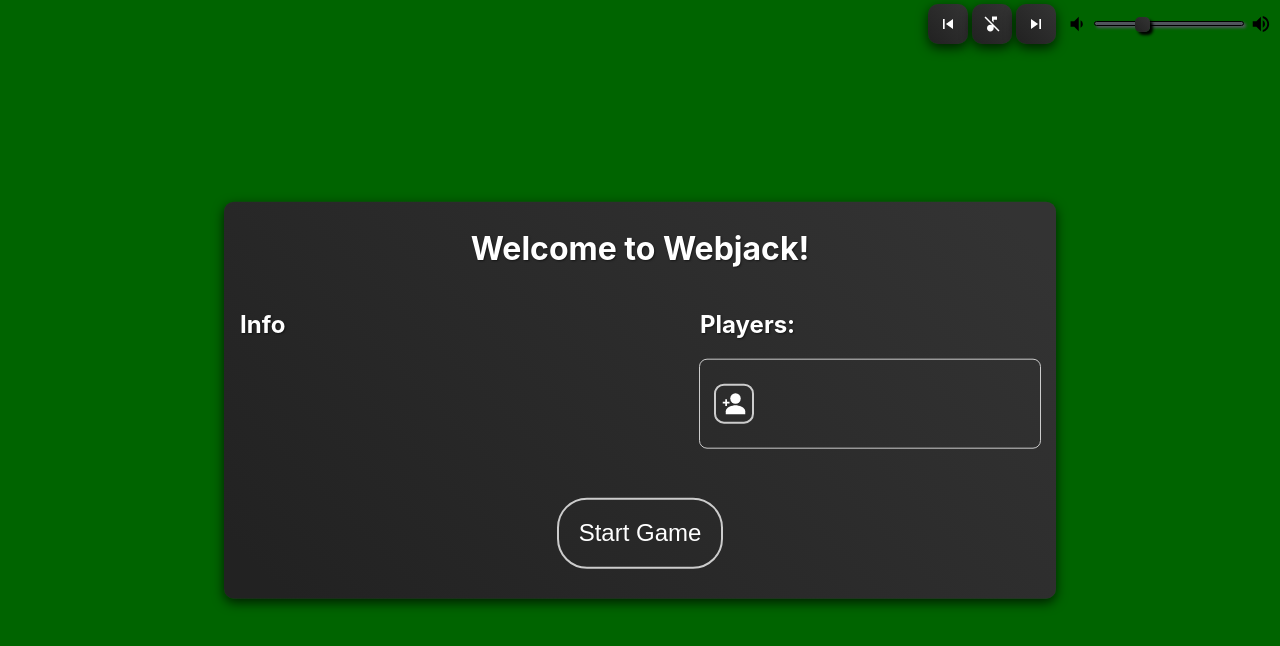
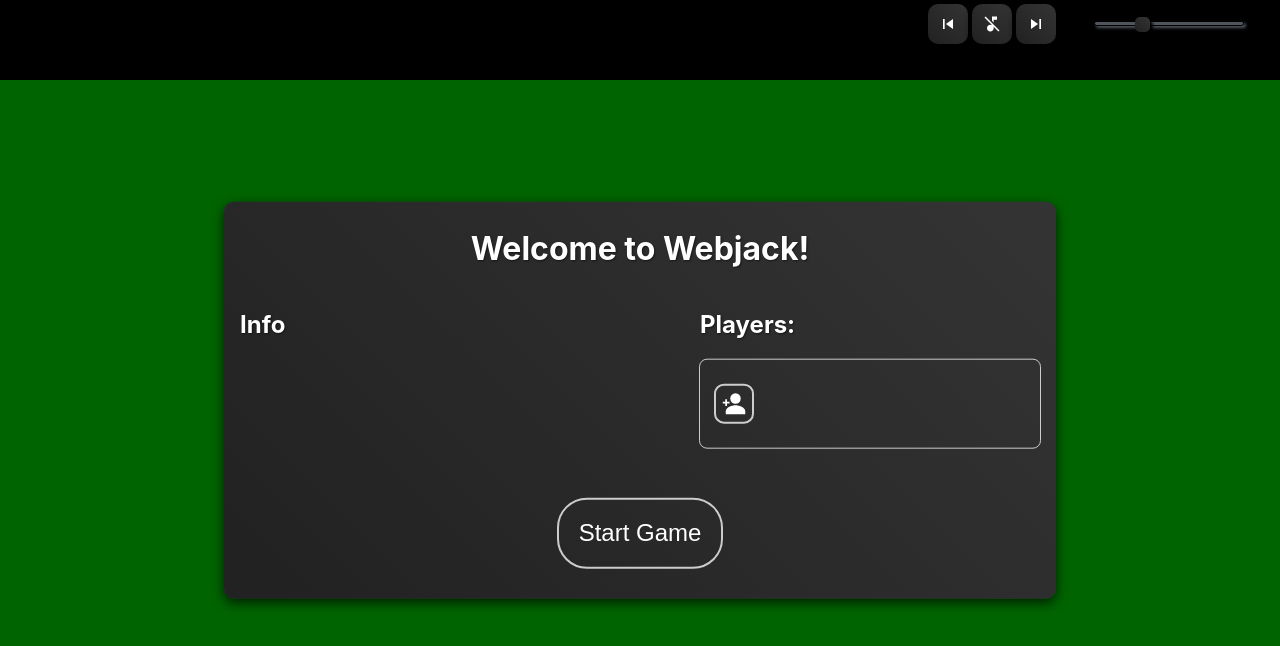
Before and after one commit to olibejak/webjack, a React (Create React App) app: page / in a window 1280 px wide. Shown: the top 646 px of the page. Built offline with nearby package versions, Linux system fonts and the light colour scheme.

Commit message:
Welcome Board styles

```diff
--- a/src/App.tsx
+++ b/src/App.tsx
@@ -1,8 +1,9 @@
 import React, { useState, useEffect } from 'react';
 import './App.css';
 import WelcomeForm from "./Components/WelcomeBoard/WelcomeBoard";
-import Board from "./Components/Board";
+import Board from "./Components/Board/Board";
 import BackgroundMusic from "./Components/BackgroundMusic/BackgroundMusic";
+import Navbar from "./Components/Navbar/Navbar";
 import {v4 as uuidv4} from "uuid";
 
 function App() {
@@ -52,7 +53,8 @@ function App() {
   }, [gameStarted]);
 
   return (
-      <div>
+      <>
+        <Navbar/>
           <BackgroundMusic />
         {/* Conditionally render either WelcomeForm or Board based on gameStarted state */}
         {gameStarted ? (
@@ -63,7 +65,7 @@ function App() {
         ) : (
             <WelcomeForm onStartGame={handleStartGame}/>
         )}
-      </div>
+      </>
   );
   // return <WelcomeBoardPlayerCard name={"Jakub"} chipBalance={100}></WelcomeBoardPlayerCard>;
 }
--- a/src/Components/BackgroundMusic/BackgroundMusic.css
+++ b/src/Components/BackgroundMusic/BackgroundMusic.css
@@ -39,7 +39,31 @@
     align-items: center;
 }
 
-.volume-changer > * {
+.volume-changer svg {
     margin: 0.2em;
     font-size: 2em;
 }
+
+.music-button:hover {
+    /*background: linear-gradient(45deg, #333 5%, #222 95%);*/
+    box-shadow: 0 5px 12px rgba(0, 0, 0, 0.7);
+}
+
+/*Background Music*/
+.background-music {
+    display: flex;
+    flex-direction: row;
+    align-items: center;
+    justify-content: right;
+    /*border: 2px solid #ccc;*/
+}
+
+.background-music > * {
+    margin: 0.1em;
+}
+
+.volume-changer {
+    display: flex;
+    flex-direction: row;
+    align-items: center;
+}
--- /dev/null
+++ b/src/Components/Navbar/Navbar.css
@@ -0,0 +1,8 @@
+nav {
+
+    position: fixed;
+    background: black;
+    height: 5em;
+    width: 100%;
+    top: 0;
+}
--- /dev/null
+++ b/src/Components/Navbar/Navbar.tsx
@@ -0,0 +1,11 @@
+import "./Navbar.css"
+import BackgroundMusic from "../BackgroundMusic/BackgroundMusic";
+
+export default function Navbar() {
+    return (
+        <nav>
+            <BackgroundMusic/>
+
+        </nav>
+    );
+}
--- /dev/null
+++ b/src/Components/Sidebar/SideBar.css
@@ -0,0 +1,3 @@
+#side-bar {
+    z-index: 1;
+}
--- a/src/Components/WelcomeBoard/WelcomeBoardPlayerCard.tsx
+++ b/src/Components/WelcomeBoard/WelcomeBoardPlayerCard.tsx
@@ -2,7 +2,8 @@ import React from 'react';
 import { IoPersonRemoveSharp  } from 'react-icons/io5';
 import {Player} from "../Types"
 
-function WelcomeBoardPlayerCard({player, removePlayer, updatePlayer,}: {
+function WelcomeBoardPlayerCard({index, player, removePlayer, updatePlayer,}: {
+    index: number;
     player: Player;
     removePlayer: (player: Player) => void;
     updatePlayer: (updatedPlayer: Player) => void;
@@ -22,18 +23,19 @@ function WelcomeBoardPlayerCard({player, removePlayer, updatePlayer,}: {
             <button onClick={() => removePlayer(player)}>
                 <IoPersonRemoveSharp />
             </button>
-            <label className="label1">Name:</label>
-            <input className="input1"
+            <label className="label1" key={`player-${index}-name`}>Name:</label>
+            <input id={`player-${index}-name`}
+                   className="input1"
                    type="text"
                    value={player.name}
                    onChange={handleNameChange}
             />
-            <label className="label2">Chip balance:</label>
-            <input
-                className="input2"
-                type="number"
-                value={player.chipBalance.toString()}
-                onChange={handleChipBalanceChange}
+            <label className="label2" key={`player-${index}-chip-balance`}>Chip balance:</label>
+            <input id={`player-${index}-chip-balance`}
+                   className="input2"
+                   type="number"
+                   value={player.chipBalance.toString()}
+                   onChange={handleChipBalanceChange}
             />
         </li>
     );
--- a/src/Components/WelcomeBoard/WelcomeBoardPlayerContainer.tsx
+++ b/src/Components/WelcomeBoard/WelcomeBoardPlayerContainer.tsx
@@ -40,6 +40,7 @@ function WelcomeBoardPlayerContainer() {
                 {players.map((player, index) => (
                     <WelcomeBoardPlayerCard
                         key={index}
+                        index={index}
                         player={player}
                         removePlayer={removePlayer}
                         updatePlayer={updatePlayer}
```
Also changed, not shown: src/Components/Sidebar/SideBar.tsx (added, +23 -0 lines), src/Components/Board/Board.tsx (renamed from src/Components/Board.tsx), src/Components/Board/DealerSlot.tsx (renamed from src/Components/DealerSlot.tsx), src/Components/Board/DeckSlot.tsx (renamed from src/Components/DeckSlot.tsx).
